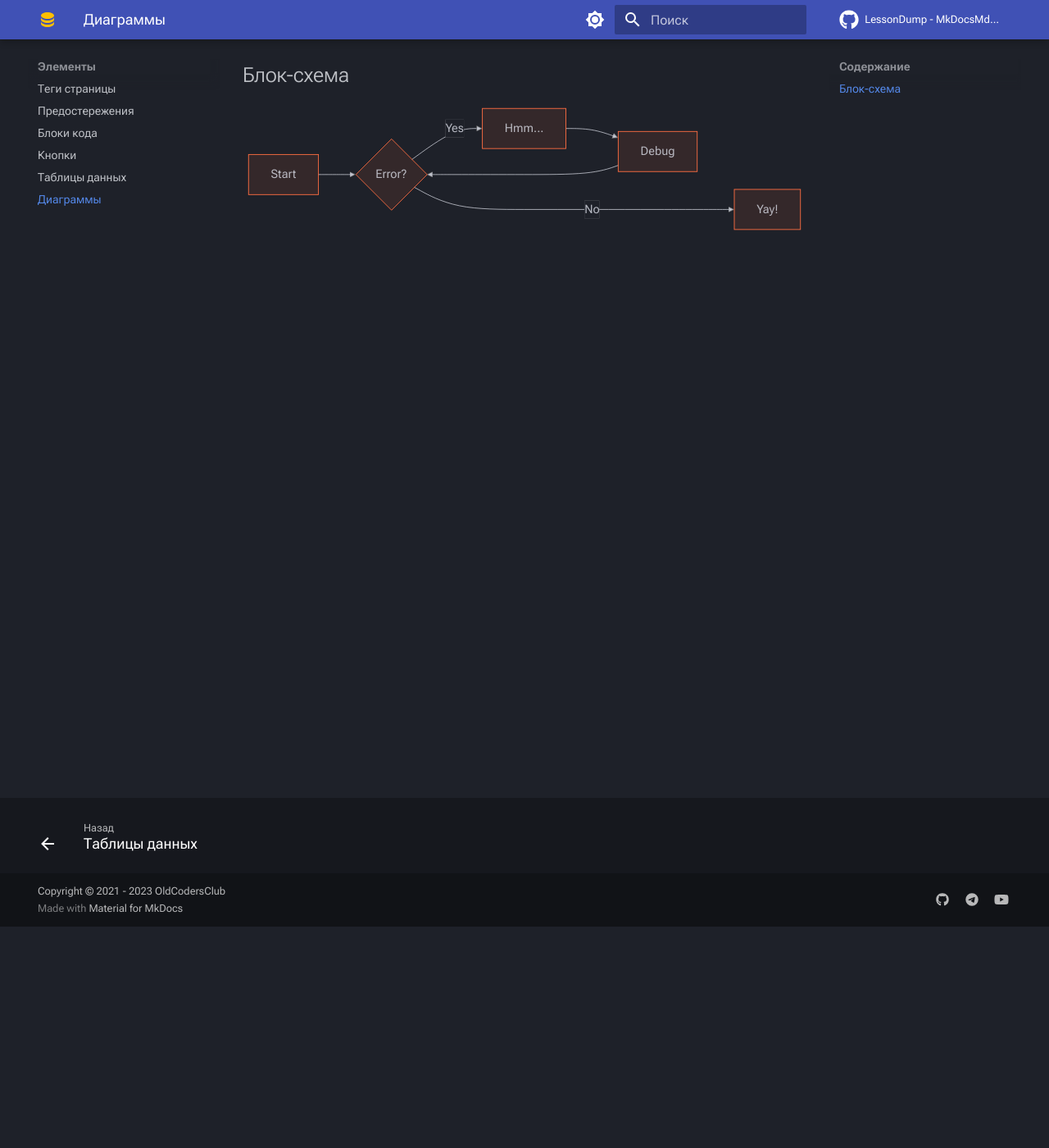
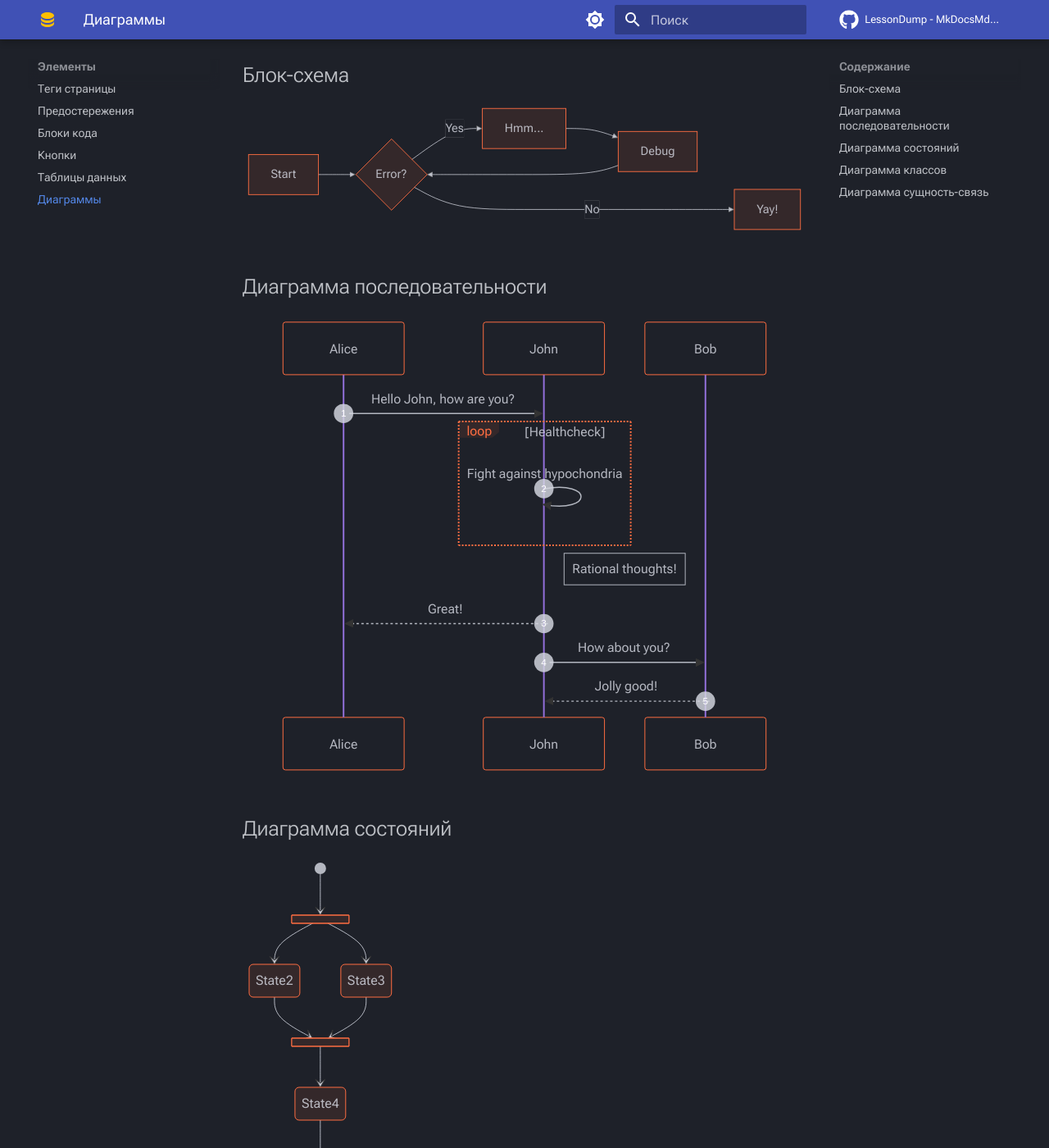
Before and after one commit to LessonDump/MkDocsMdTmpl, an MkDocs documentation site: the page built from docs/elements/diagrams.md, in a window 1280 px wide and 1400 px high, scrolled down 270 px. Shown: the whole window at 82% size. Built offline with MkDocs 1.6.1 and Material for MkDocs 9.7.7, drawn with Linux system fonts in a browser that asks for light colours; comment, search, counter and statistics services are not loaded; part of the change alters nothing that is shown; some of the changed text lies outside the part shown.

Commit message:
fix(docs/elements): fix 'diagrams.md'

````diff
--- a/docs/elements/diagrams.md
+++ b/docs/elements/diagrams.md
@@ -12,3 +12,78 @@ graph LR
   D --> B;
   B ---->|No| E[Yay!];
 ```
+
+## Диаграмма последовательности
+
+``` mermaid
+sequenceDiagram
+  autonumber
+  Alice->>John: Hello John, how are you?
+  loop Healthcheck
+      John->>John: Fight against hypochondria
+  end
+  Note right of John: Rational thoughts!
+  John-->>Alice: Great!
+  John->>Bob: How about you?
+  Bob-->>John: Jolly good!
+```
+
+## Диаграмма состояний
+
+``` mermaid
+stateDiagram-v2
+  state fork_state <<fork>>
+    [*] --> fork_state
+    fork_state --> State2
+    fork_state --> State3
+
+    state join_state <<join>>
+    State2 --> join_state
+    State3 --> join_state
+    join_state --> State4
+    State4 --> [*]
+```
+
+## Диаграмма классов
+
+``` mermaid
+classDiagram
+  Person <|-- Student
+  Person <|-- Professor
+  Person : +String name
+  Person : +String phoneNumber
+  Person : +String emailAddress
+  Person: +purchaseParkingPass()
+  Address "1" <-- "0..1" Person:lives at
+  class Student{
+    +int studentNumber
+    +int averageMark
+    +isEligibleToEnrol()
+    +getSeminarsTaken()
+  }
+  class Professor{
+    +int salary
+  }
+  class Address{
+    +String street
+    +String city
+    +String state
+    +int postalCode
+    +String country
+    -validate()
+    +outputAsLabel()
+  }
+```
+
+## Диаграмма сущность-связь
+
+``` mermaid
+erDiagram
+  CUSTOMER ||--o{ ORDER : places
+  ORDER ||--|{ LINE-ITEM : contains
+  LINE-ITEM {
+    string name
+    int pricePerUnit
+  }
+  CUSTOMER }|..|{ DELIVERY-ADDRESS : uses
+```
````
